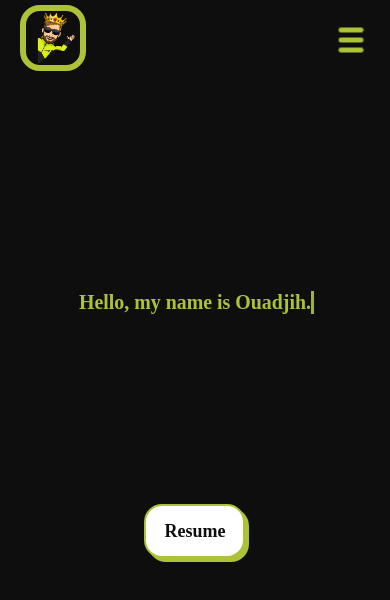
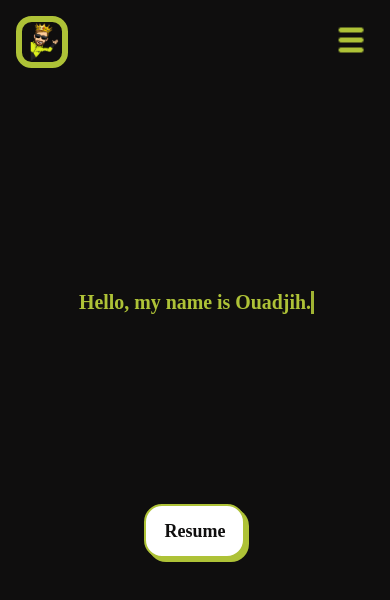
Before and after one commit to ouadjih/portfolio23, a React (Create React App) app: page / in a window 390 px wide. Shown: the top 600 px of the page. Built offline with nearby package versions, Linux system fonts and the light colour scheme; a small style sheet from the web is missing.

Commit message:
resize the logo in home page

```diff
--- a/src/components/Navbar.css
+++ b/src/components/Navbar.css
@@ -23,8 +23,8 @@
 }
 
 .navbar-logo{
-    width: 54px;
-    height: 54px;
+    width: 40px;
+    height: 40px;
     object-fit:contain;
     border-radius: 30%;
     border: solid 6px var(--first);
@@ -79,6 +79,11 @@ z-index: 99;
         width: 90vw;
         height: 80px;
     }
+    .navbar-logo{
+      position: absolute;
+      top: 1em;
+      left: 1em;
+    }
 }
 @media only screen and (max-width: 500px) {
     .hamburger{
```
